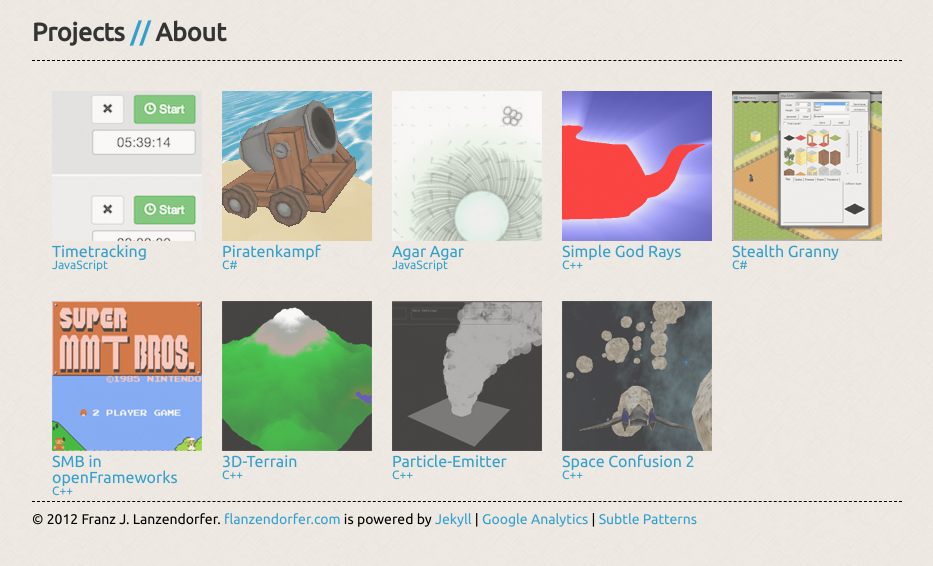
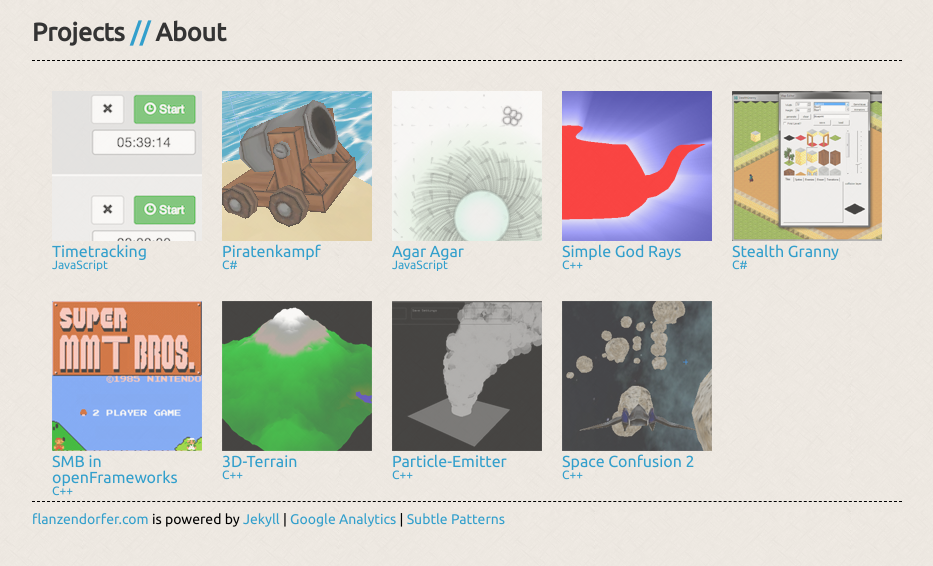
Before and after one commit to Joe-Z/joe-z.github.io, a Jekyll site: the page built from index.html, in a window 1280 px wide. Shown: the top 566 px of the page, without its empty margins (173-1106 px from the left). Built offline with Jekyll 4.4.1, drawn with Linux system fonts in a browser that asks for light colours; Markdown is read by kramdown in place of the engine named in the settings.

Commit message:
removed pointless copyright

```diff
--- a/_layouts/default.html
+++ b/_layouts/default.html
@@ -54,7 +54,7 @@
 	</div>
 
 	<div id="footer">
-		<h3>&copy; 2012 Franz J. Lanzendorfer. <a href="/">flanzendorfer.com</a> is powered by <a href="https://github.com/mojombo/jekyll" target="_blank">Jekyll</a> | <a href="http://google.com/analytics">Google Analytics</a> | <a href="http://subtlepatterns.com/">Subtle Patterns</a></h3>
+		<h3><a href="/">flanzendorfer.com</a> is powered by <a href="https://github.com/mojombo/jekyll" target="_blank">Jekyll</a> | <a href="http://google.com/analytics">Google Analytics</a> | <a href="http://subtlepatterns.com/">Subtle Patterns</a></h3>
 	</div>
 
 </div>
```
